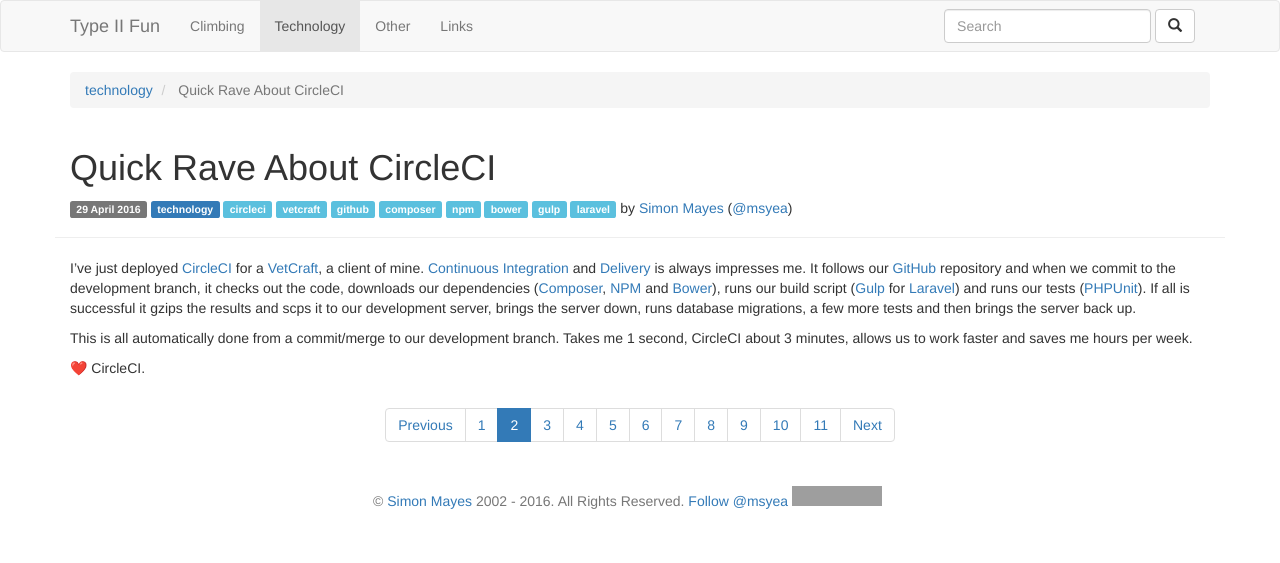
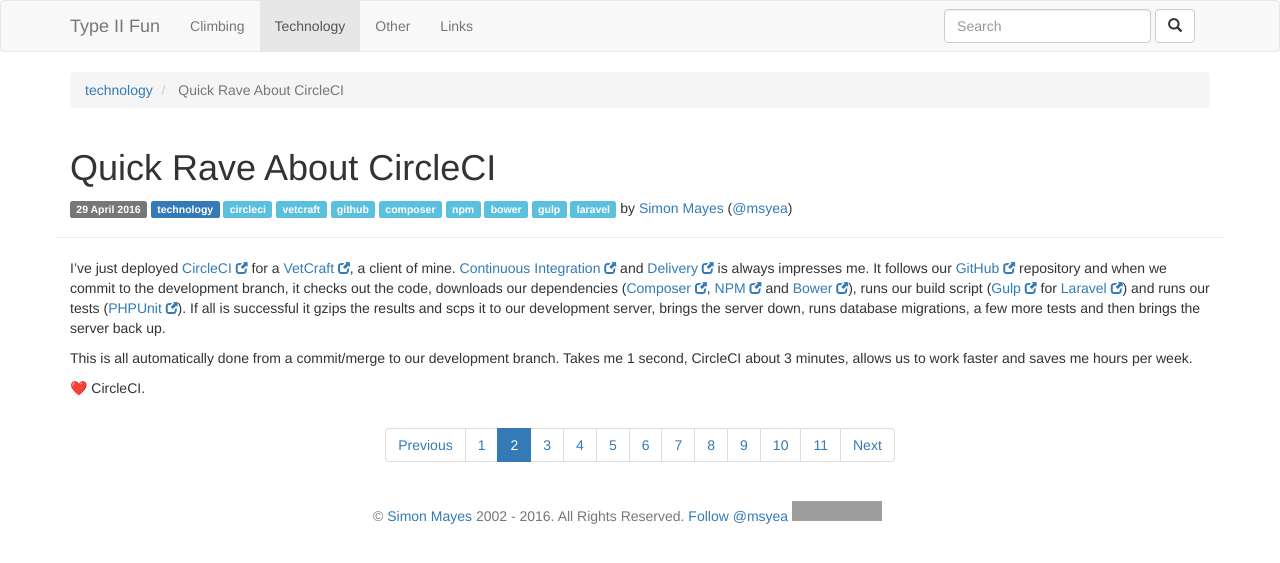
Before and after one commit to msyea/msyea.github.io, a Jekyll site: the page built from _posts/2016-04-29-circle-ci.md, in a window 1280 px wide. Shown: the top 563 px of the page. Built offline with Jekyll 4.4.1, drawn with Linux system fonts in a browser that asks for light colours; emoji names are drawn with the system emoji font; comment, search, counter and statistics services are not loaded; grey boxes are pictures that could not be loaded.

Commit message:
Adding target and icon to links

```diff
--- a/_posts/2016-04-29-circle-ci.md
+++ b/_posts/2016-04-29-circle-ci.md
@@ -3,10 +3,10 @@ title: Quick Rave About CircleCI
 category: technology
 tags: [circleci, vetcraft, github, composer, npm, bower, gulp, laravel]
 ---
-I've just deployed [CircleCI](https://circleci.com) for a [VetCraft](http://vetcraft.eu),
-a client of mine. [Continuous Integration](https://en.wikipedia.org/wiki/Continuous_integration) and [Delivery](https://en.wikipedia.org/wiki/Continuous_delivery) is always impresses me. It follows our [GitHub](https://github.com) repository and when
-we commit to the development branch, it checks out the code, downloads our dependencies ([Composer](https://getcomposer.org/), [NPM](https://www.npmjs.com) and [Bower](http://bower.io/)), runs our build script
-([Gulp](http://gulpjs.com/) for [Laravel](https://laravel.com)) and runs our tests ([PHPUnit](https://phpunit.de)).
+I've just deployed [CircleCI <span class="glyphicon glyphicon-new-window small" aria-hidden="true"></span>](https://circleci.com){:target="_blank"} for a [VetCraft <span class="glyphicon glyphicon-new-window small" aria-hidden="true"></span>](http://vetcraft.eu){:target="_blank"},
+a client of mine. [Continuous Integration <span class="glyphicon glyphicon-new-window small" aria-hidden="true"></span>](https://en.wikipedia.org/wiki/Continuous_integration){:target="_blank"} and [Delivery <span class="glyphicon glyphicon-new-window small" aria-hidden="true"></span>](https://en.wikipedia.org/wiki/Continuous_delivery){:target="_blank"} is always impresses me. It follows our [GitHub <span class="glyphicon glyphicon-new-window small" aria-hidden="true"></span>](https://github.com){:target="_blank"} repository and when
+we commit to the development branch, it checks out the code, downloads our dependencies ([Composer <span class="glyphicon glyphicon-new-window small" aria-hidden="true"></span>](https://getcomposer.org/){:target="_blank"}, [NPM <span class="glyphicon glyphicon-new-window small" aria-hidden="true"></span>](https://www.npmjs.com){:target="_blank"} and [Bower <span class="glyphicon glyphicon-new-window small" aria-hidden="true"></span>](http://bower.io/){:target="_blank"}), runs our build script
+([Gulp <span class="glyphicon glyphicon-new-window small" aria-hidden="true"></span>](http://gulpjs.com/){:target="_blank"} for [Laravel <span class="glyphicon glyphicon-new-window small" aria-hidden="true"></span>](https://laravel.com){:target="_blank"}) and runs our tests ([PHPUnit <span class="glyphicon glyphicon-new-window small" aria-hidden="true"></span>](https://phpunit.de){:target="_blank"}).
 If all is successful it gzips the results and scps it to our development server, brings the server down, runs database
 migrations, a few more tests and then brings the server back up.
 
```
